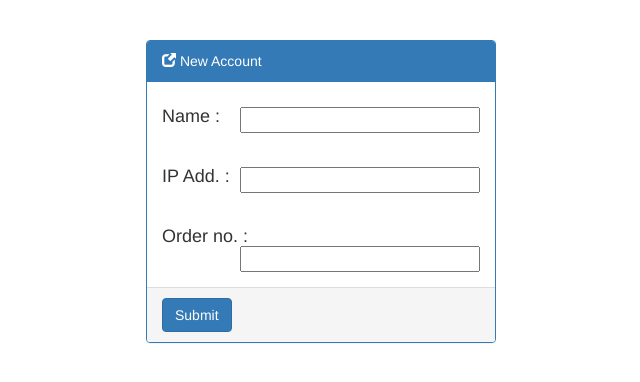
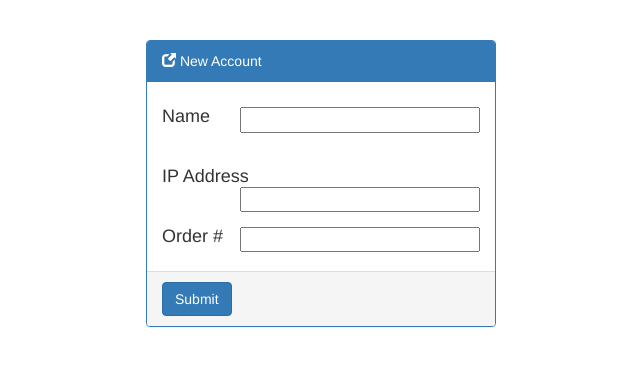
Before and after one commit to johnmackyllego/crud, a Django app: a page that uses servers/templates/servers/base_site.html in a window 1280 px wide. Shown: the top 382 px of the page, without its empty margins (319-959 px from the left). Run offline with Django 3.2, Linux system fonts and the light colour scheme; parts of the project's set-up code (start-up, migrations or seed data) failed here and were passed over; some libraries are stand-ins or nearby versions.

Commit message:
ayos na yung textbox
Signed-off-by: Machy <johnmacky.llego@gmail.com>

```diff
--- /dev/null
+++ b/servers/forms.py
@@ -0,0 +1,13 @@
+from .models import Server
+from django.forms import ModelForm
+from django import forms
+
+class ServerForm(ModelForm):
+    class Meta:
+        model = Server
+        fields = ['name', 'ip', 'order']
+        widgets = {
+            'name' : forms.TextInput(attrs = {'size':'20'}),
+            'ip' : forms.TextInput(attrs = {'size':'20'}),
+            'order' : forms.TextInput(attrs = {'size':'20'}),
+        }
--- a/servers/models.py
+++ b/servers/models.py
@@ -11,6 +11,3 @@ class Server(models.Model):
 
     def __unicode__(self):
         return self.name
-
-    def get_absolute_url(self):
-        return reverse('server_edit', kwargs={'pk': self.pk})
--- a/servers/templates/servers/base_site.html
+++ b/servers/templates/servers/base_site.html
@@ -2,7 +2,6 @@
 <!--
 	<link rel="stylesheet" type="text/css" href="{% static 'poll/style.css' %}" />
 -->
-    <link rel="stylesheet" type="text/css" href="{% static 'bootstrap.min.css' %}" />
     <link rel="stylesheet" type="text/css" href="{% static 'style.css' %}" />
     <link rel="stylesheet" href="https://maxcdn.bootstrapcdn.com/bootstrap/3.3.7/css/bootstrap.min.css">
 {% block content %}{% endblock content %}
--- a/servers/templates/servers/server_form.html
+++ b/servers/templates/servers/server_form.html
@@ -19,11 +19,11 @@
                     <div class="panel-body">
                         {% csrf_token %}
                         <div>
-                            <h4>Name : <div id="textbox">{{ form.name }}</div>
+                            <h4>Name <div id="textbox">{{ form.name }}</div>
                             </h4></br>
-                            <h4>IP Add. : <div id="textbox">{{ form.ip }}</div>
+                            <h4>IP Address <div id="textbox">{{ form.ip }}</div>
                             </h4></br>
-                            <h4>Order no. : <div id="textbox">{{ form.order }}</div>
+                            <h4>Order # <div id="textbox">{{ form.order }}</div>
                             </h4>
                         </div>
                     </div>
--- a/servers/views.py
+++ b/servers/views.py
@@ -5,6 +5,7 @@ from django.views.generic.edit import CreateView, UpdateView, DeleteView
 from django.core.urlresolvers import reverse_lazy
 
 from servers.models import Server
+from .forms import ServerForm
 
 # Create your views here.
 class ServerList(ListView):
@@ -13,8 +14,7 @@ class ServerList(ListView):
 class ServerCreate(CreateView):
     model = Server
     success_url = reverse_lazy('server_list')
-    fields = ['name', 'ip', 'order']
-
+    form_class = ServerForm
     def get_context_data(self, **kwargs):
         context = super(ServerCreate, self).get_context_data(**kwargs)
         context['a'] = 2
@@ -23,8 +23,7 @@ class ServerCreate(CreateView):
 class ServerUpdate(UpdateView):
     model = Server
     success_url = reverse_lazy('server_list')
-    fields = ['name', 'ip', 'order']
-
+    form_class = ServerForm
     def get_context_data(self, **kwargs):
         context = super(ServerUpdate, self).get_context_data(**kwargs)
         context['a'] = 1
```
